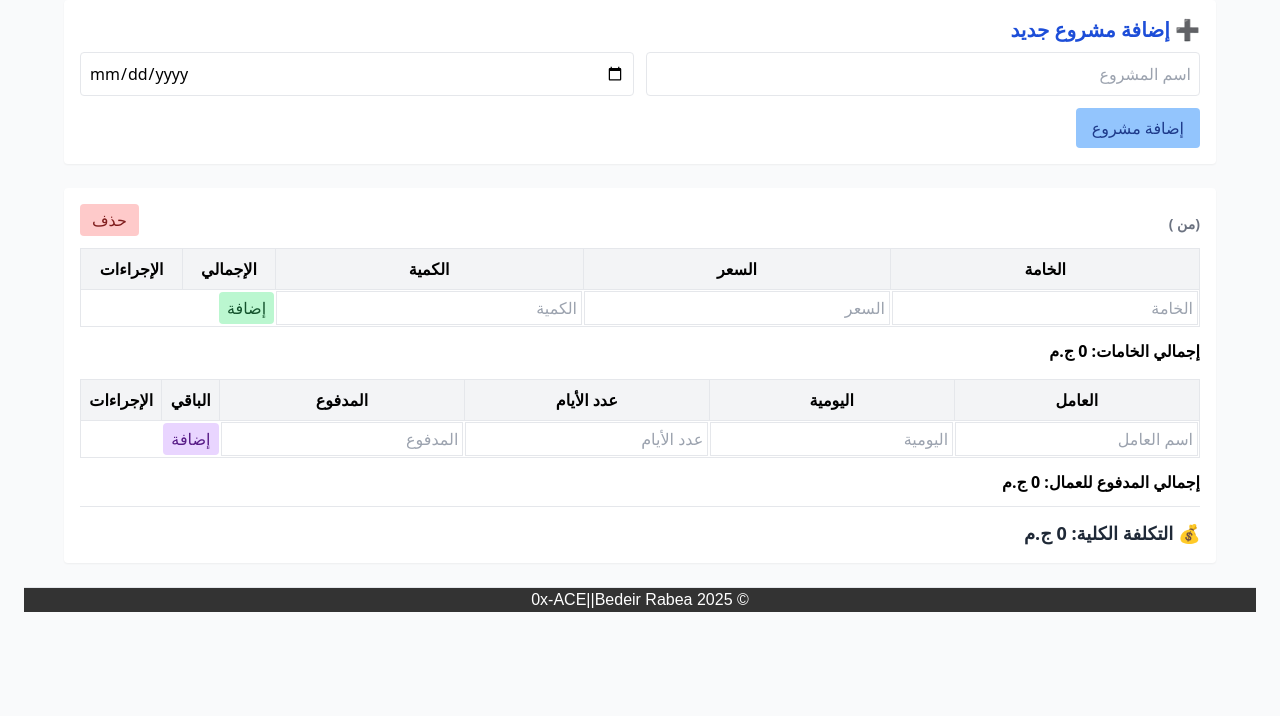
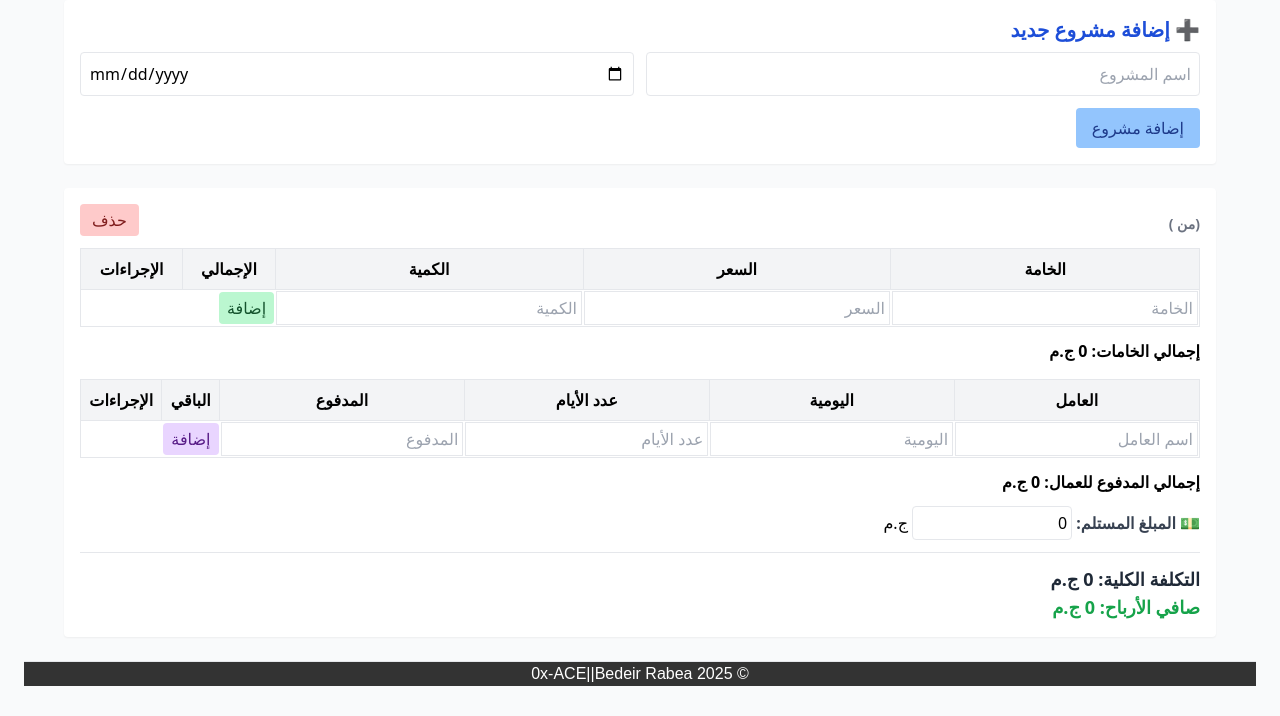
Before and after one commit to 0x-Ace/gybs, a plain HTML site: page index.html in a window 1280 px wide. Both pictures are taken after a click on the button "إضافة مشروع". Shown: the part 84-800 px from the top of the page. Drawn offline with nearby package versions, Linux system fonts and the light colour scheme.

Commit message:
Update index.html

```diff
--- a/index.html
+++ b/index.html
@@ -34,8 +34,15 @@ function saveProjects() {
 function addProject() {
   const name = document.getElementById("projectName").value;
   const date = document.getElementById("startDate").value;
-  // if (!name || !date) return alert("⚠️ أدخل اسم المشروع وتاريخ البداية");
-  projects.push({ id: Date.now(), name, date, notes: '', materials: [], workers: [] });
+  projects.push({
+    id: Date.now(),
+    name,
+    date,
+    notes: '',
+    materials: [],
+    workers: [],
+    received: 0   // 🆕 المبلغ المستلم
+  });
   document.getElementById("projectName").value = "";
   document.getElementById("startDate").value = "";
   saveProjects();
@@ -47,8 +54,6 @@ function deleteProject(id) {
     saveProjects();
   }
 }
-
-
 
 // ---------- المواد ----------
 function addMaterial(pid) {
@@ -142,6 +147,17 @@ function deleteWorker(pid, wid) {
   saveProjects();
 }
 
+// ---------- المبلغ المستلم ----------
+function updateReceived(pid, value) {
+  const project = projects.find(p => p.id === pid);
+  project.received = +value || 0;
+}
+
+function saveReceived(pid, input) {
+  updateReceived(pid, input.value);
+  saveProjects(); // الحفظ عند الخروج من الإنبت أو Enter
+}
+
 // ---------- عرض المشاريع ----------
 function renderProjects() {
   const container = document.getElementById("projectsContainer");
@@ -149,6 +165,8 @@ function renderProjects() {
   projects.forEach(p => {
     const totalMaterials = p.materials.reduce((sum,m)=>sum+m.price*m.qty,0);
     const totalWorkers = p.workers.reduce((sum,w)=>sum+w.paid,0);
+    const totalCost = totalMaterials + totalWorkers;
+    const profit = p.received - totalCost;
 
     const div = document.createElement("div");
     div.className="bg-white shadow-sm p-4 rounded";
@@ -219,8 +237,22 @@ function renderProjects() {
     div.appendChild(workTable);
     div.appendChild(Object.assign(document.createElement("p"),{className:"font-bold",textContent:`إجمالي المدفوع للعمال: ${totalWorkers} ج.م`}));
 
+    // 🆕 خانة المبلغ المستلم
+    const receivedInput=document.createElement("div");
+    receivedInput.className="my-3";
+    receivedInput.innerHTML=`
+      <label class="font-semibold text-gray-700">💵 المبلغ المستلم: </label>
+      <input type="number" value="${p.received}"
+             oninput="updateReceived(${p.id},this.value)"
+             onblur="saveReceived(${p.id},this)"
+             onkeydown="if(event.key==='Enter'){saveReceived(${p.id},this)}"
+             class="border p-1 rounded w-40"> ج.م
+    `;
+    div.appendChild(receivedInput);
+
     div.appendChild(Object.assign(document.createElement("hr"),{className:"my-3"}));
-    div.appendChild(Object.assign(document.createElement("p"),{className:"text-lg font-bold text-gray-800",textContent:`💰 التكلفة الكلية: ${totalMaterials + totalWorkers} ج.م`}));
+    div.appendChild(Object.assign(document.createElement("p"),{className:"text-lg font-bold text-gray-800",textContent:` التكلفة الكلية: ${totalCost} ج.م`}));
+    div.appendChild(Object.assign(document.createElement("p"),{className:`text-lg font-bold ${profit>=0 ? 'text-green-600' : 'text-red-600'}`,textContent:` صافي الأرباح: ${profit} ج.م`}));
 
     container.appendChild(div);
   });
@@ -228,12 +260,9 @@ function renderProjects() {
 
 renderProjects();
 </script>
-</body>    <br>
-    <hr>
+</body>
+<br><hr>
 <footer style="background-color:#333; color:white; text-align:center; font-family:Arial, sans-serif;">
-
-
-      <p>&copy; 2025 0x-ACE||Bedeir Rabea</p>
-
+  <p>&copy; 2025 0x-ACE||Bedeir Rabea</p>
 </footer>
 </html>
```
